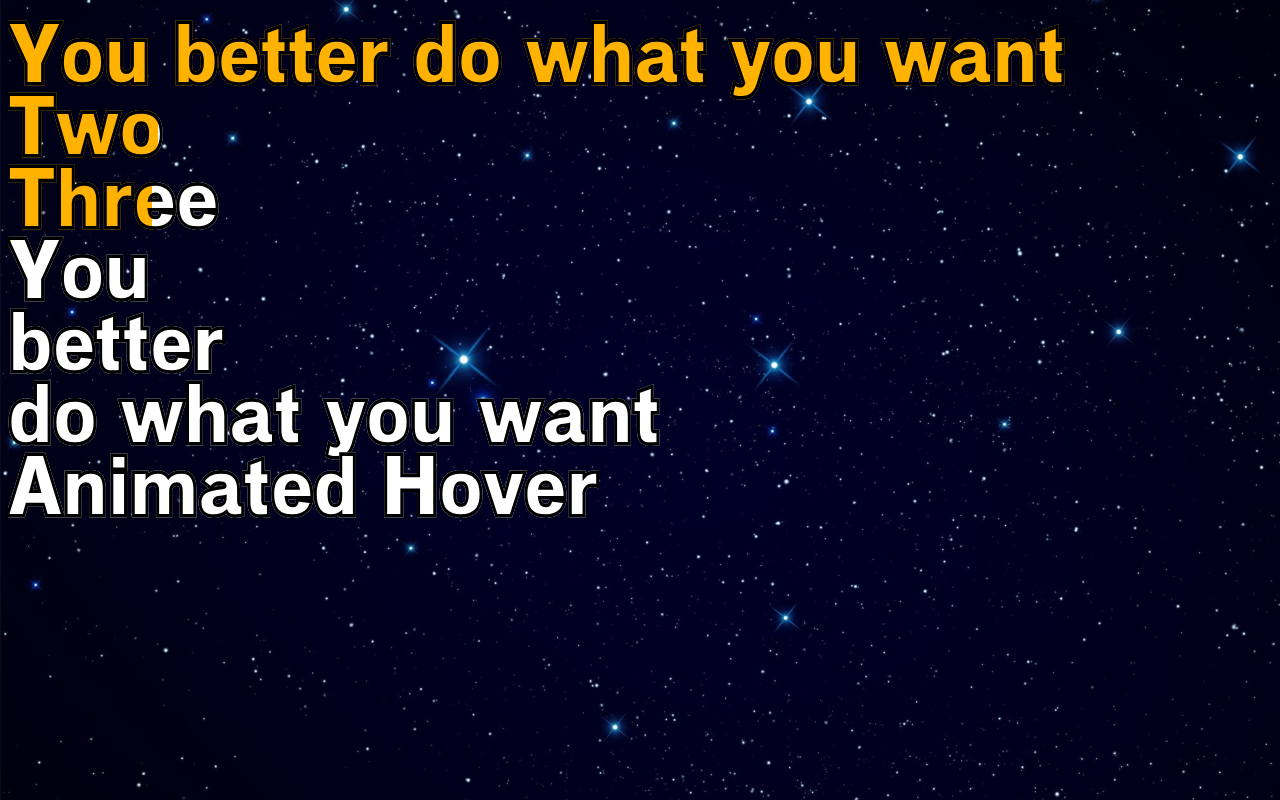
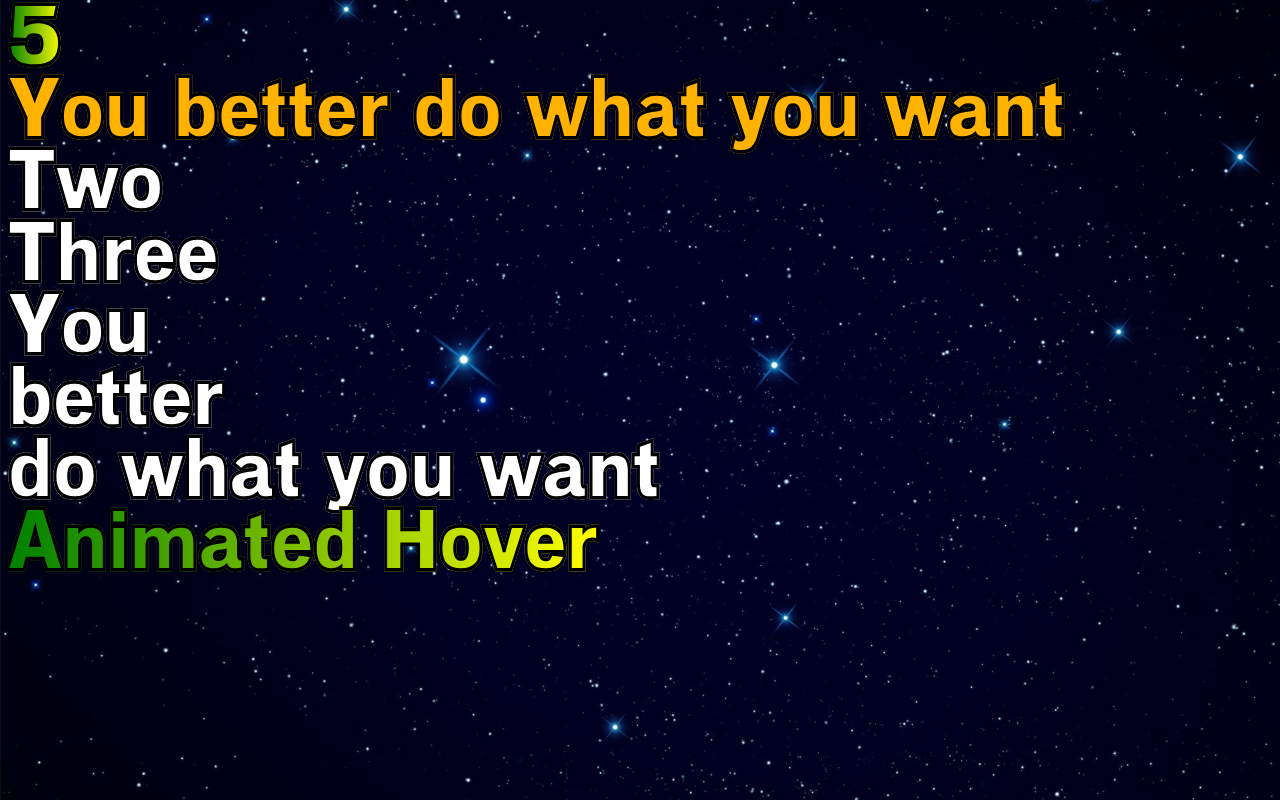
Before and after one commit to PartySky/karaoke, an Angular app: page / in a window 1280 px wide. Shown: the top 800 px of the page. Built offline with nearby package versions, Linux system fonts and the light colour scheme.

Commit message:
Added dynamic styles

```diff
--- a/src/app/components/player/player.component.html
+++ b/src/app/components/player/player.component.html
@@ -1,10 +1,11 @@
-<div>{{tickCounter}}</div>
+<div class="animated custom_font gradiented">{{tickCounter}}</div>
 
 <div *ngFor="let item of lines ">
   <div *ngFor="let word of item.words">
     <div class="animated custom_font"
-      [ngClass]="{colored: word.tick < tickCounter}">{{word.value}}</div>
+      [ngClass]="{colored: word.tick < tickCounter}"
+      [ngStyle]="{'transition': 'background-position ' + word.transitionDuration + 'ms ease'}">{{word.value}}</div>
   </div>
 </div>
 
-<div class="animated custom_font">Animated Hover</div>
+<div class="animated custom_font gradiented">Animated Hover</div>
--- a/src/app/components/player/player.component.scss
+++ b/src/app/components/player/player.component.scss
@@ -33,7 +33,10 @@ $img-base-path: "../../../../fonts/webfonts_Macromedia/";
   font-size: 65px;
   color: $color_1;
   -webkit-text-stroke: 3px $color_strock; /* width and color */
-  //text-shadow: 1px 1px 2px black, 0 0 1em #016eff;
+}
+
+.shadowed {
+  text-shadow: 1px 1px 2px black, 0 0 1em #016eff;
 }
 
 .animated {
@@ -49,9 +52,29 @@ $img-base-path: "../../../../fonts/webfonts_Macromedia/";
   -webkit-text-fill-color: transparent;
   background-size: 200% 100%;
   background-position: 100%;
-  transition: background-position 2750ms ease;
+  //transition: background-position 275ms ease;
+
+  //transition: background-position 750ms ease;
   text-decoration: none; // text decorations are clipped in WebKit browsers
   &:hover {
     background-position: 0 100%;
   }
 }
+
+.gradiented {
+  position: relative;
+  display: inline-block;
+  font-weight: 800;
+  color: red;
+  overflow: hidden;
+    background: linear-gradient(to right, green, yellow 50%, royalblue 50%);
+  background-clip: text;
+  -webkit-background-clip: text;
+  -webkit-text-fill-color: transparent;
+  background-size: 200% 100%;
+  background-position: 0 100%;
+  text-decoration: none; // text decorations are clipped in WebKit browsers
+  &:hover {
+    background-position: 0 100%;
+  }
+}
--- a/src/app/components/player/player.component.ts
+++ b/src/app/components/player/player.component.ts
@@ -13,17 +13,20 @@ export class PlayerComponent implements OnInit {
       words: [
         {
           tick: 1,
-          duration: 1,
+          duration: 5,
+          transitionDuration: 0,
           value: 'You better do what you want'
         },
         {
-          tick: 2,
+          tick: 6,
           duration: 1,
+          transitionDuration: 0,
           value: 'Two'
         },
         {
-          tick: 3,
+          tick: 7,
           duration: 1,
+          transitionDuration: 0,
           value: 'Three'
         },
       ]
@@ -31,18 +34,21 @@ export class PlayerComponent implements OnInit {
     {
       words: [
         {
-          tick: 4,
+          tick: 8,
           duration: 1,
+          transitionDuration: 0,
           value: 'You'
         },
         {
-          tick: 5,
-          duration: 1,
+          tick: 9,
+          duration: 3,
+          transitionDuration: 0,
           value: 'better'
         },
         {
-          tick: 6,
+          tick: 15,
           duration: 1,
+          transitionDuration: 0,
           value: 'do what you want'
         },
       ]
@@ -57,6 +63,7 @@ export class PlayerComponent implements OnInit {
   constructor() { }
 
   ngOnInit(): void {
+    this.setTransitionDurations();
     //emit value in sequence every 10 second
     const source = interval(1 * 1000);
     this.subscription = source.subscribe(val => {
@@ -76,4 +83,15 @@ debugger;
     this.tickCounter++;
   }
 
+  private setTransitionDurations(): void {
+    this.lines.forEach(item => {
+      item.words.forEach(word => {
+        word.transitionDuration = this.getTransitionDuration(word.duration);
+      })
+    });
+  }
+
+  private getTransitionDuration(duration: number) {
+    return (duration * 2 + 0.1) * 250;
+  }
 }
--- a/src/app/models/word.ts
+++ b/src/app/models/word.ts
@@ -4,5 +4,6 @@
 export interface Word {
   tick: number;
   duration: number;
+  transitionDuration: number;
   value: string;
 }
```
